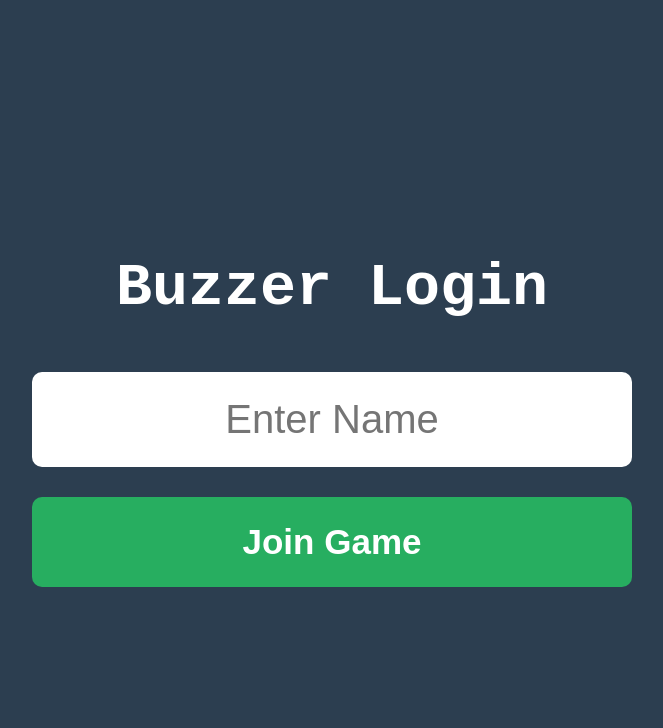
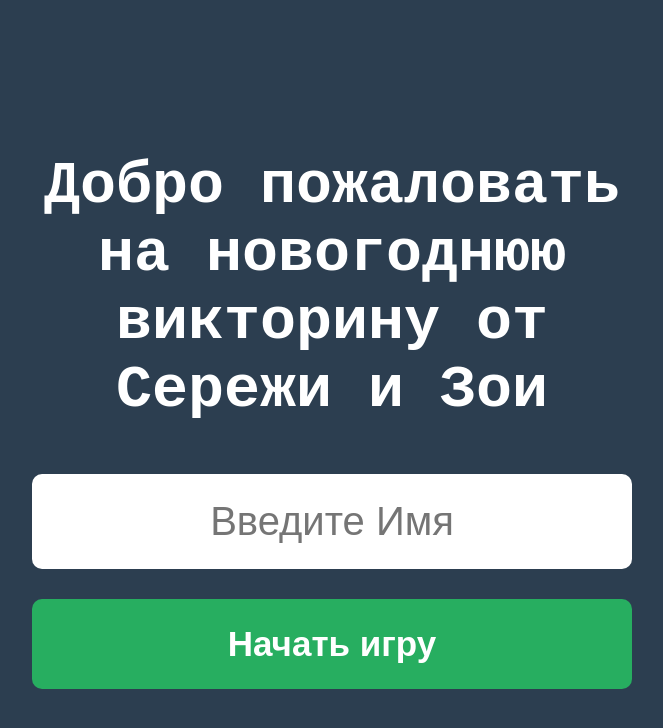
Before and after one commit to sergeikopylov/quiz_website, a Flask app: page / in a window 1280 px wide. Shown: the top 728 px of the page, without its empty margins (308-971 px from the left). Run offline with Flask 3, Linux system fonts and the light colour scheme; some libraries are stand-ins or nearby versions.

Commit message:
changed language to Russian

```diff
--- a/templates/index.html
+++ b/templates/index.html
@@ -1,7 +1,7 @@
 <!DOCTYPE html>
 <html>
 <head>
-    <title>Buzzer Game</title>
+    <title>Новогодняя Викторина</title>
     <script src="https://cdnjs.cloudflare.com/ajax/libs/socket.io/4.0.1/socket.io.js"></script>
     <style>
         body {
@@ -90,14 +90,14 @@
 <body>
 
     <div id="login-screen">
-        <h1>Buzzer Login</h1>
-        <input type="text" id="username" placeholder="Enter Name">
-        <button class="enter-btn" onclick="enterApp()">Join Game</button>
+        <h1>Добро пожаловать на новогоднюю викторину от Сережи и Зои</h1>
+        <input type="text" id="username" placeholder="Введите Имя">
+        <button class="enter-btn" onclick="enterApp()">Начать игру</button>
     </div>
 
     <div id="main-screen">
-        <div id="status-text">WAITING FOR CLICKS...</div>
-        <button id="the-button" class="btn-ready" onclick="sendClick()">CLICK!</button>
+        <div id="status-text"></div>
+        <button id="the-button" class="btn-ready" onclick="sendClick()">ОТВЕТИТЬ!</button>
     </div>
 
     <script>
@@ -136,13 +136,13 @@
             } else {
                 if (data.winner === currentUser) {
                     btn.className = "btn-winner";
-                    btn.innerText = "YOU BUZZED IN!";
-                    status.innerText = "YOU WON!";
+                    btn.innerText = "ТЫ ОТВЕЧАЕШЬ!";
+                    status.innerText = "";
                 } else {
                     btn.className = "btn-locked";
-                    btn.innerText = "LOCKED";
+                    btn.innerText = "ОТВЕЧАЕТ" + " " + data.winner;
                     btn.disabled = true;
-                    status.innerText = "Winner: " + data.winner;
+                    status.innerText = "";
                 }
             }
         });
@@ -151,13 +151,13 @@
             var btn = document.getElementById('the-button');
             var status = document.getElementById('status-text');
 
-            status.innerText = "GO!";
+            status.innerText = "";
 
             if (currentUser === "Sergei") {
                 btn.innerText = "RESET CYCLE";
             } else {
                 btn.className = "btn-ready";
-                btn.innerText = "CLICK!";
+                btn.innerText = "ОТВЕТИТЬ!";
                 btn.disabled = false;
             }
         });
```
